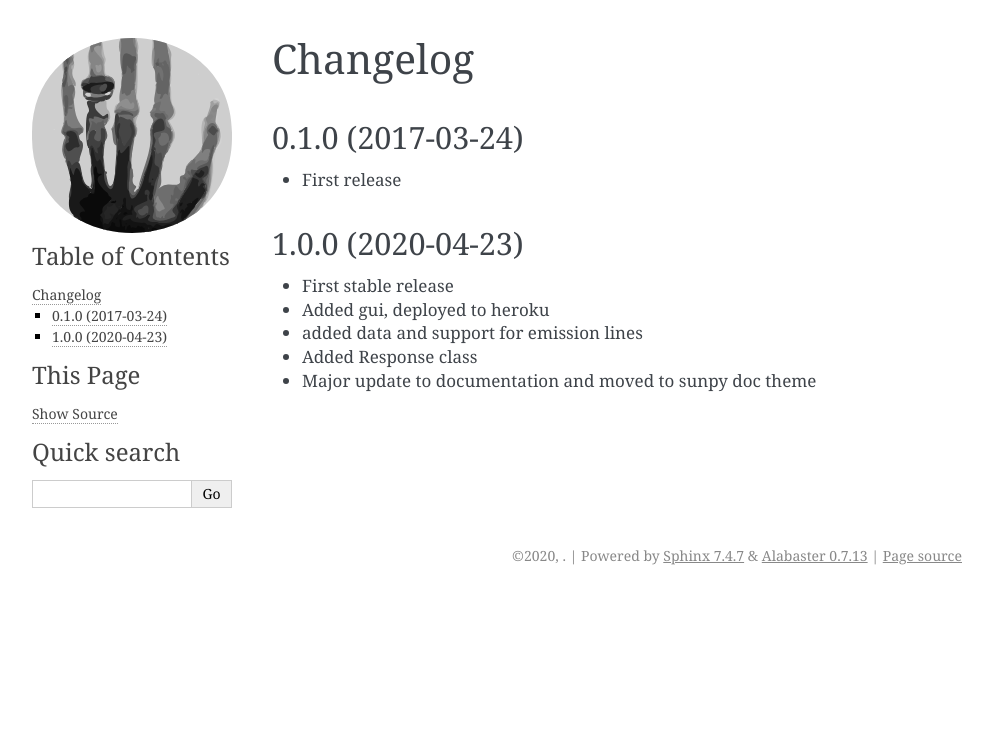
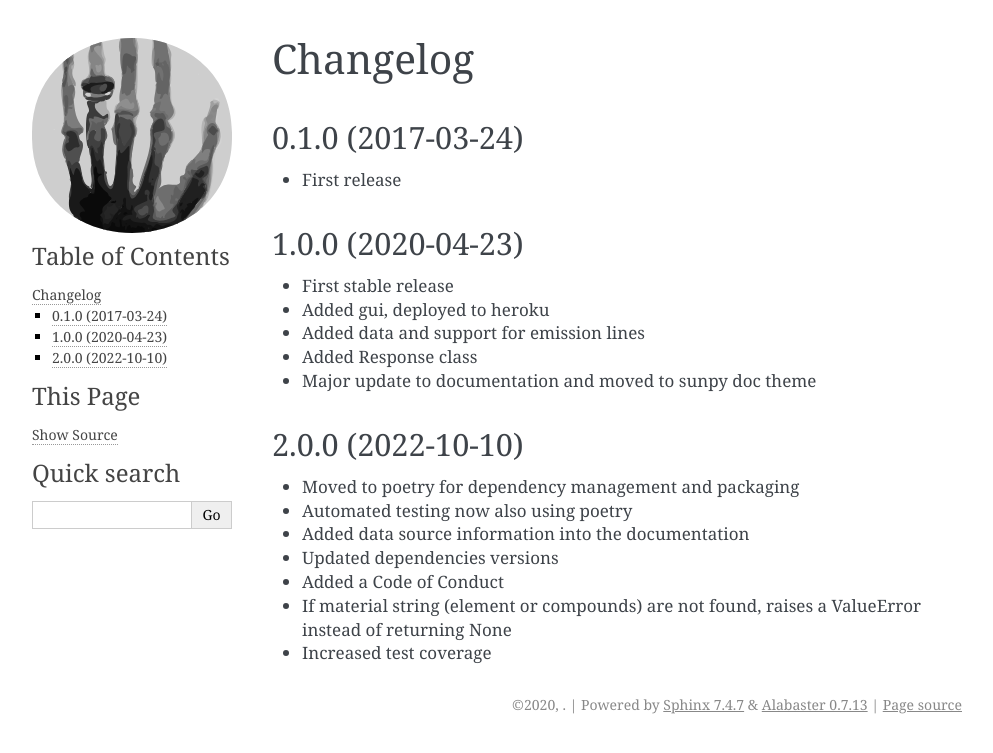
Before and after one commit to ehsteve/roentgen, a Sphinx documentation site: the page built from docs/changelog.rst, in a window 1280 px wide. Shown: the top 753 px of the page, without its empty margins (148-1141 px from the left). Built offline with Sphinx 7.4.7, drawn with Linux system fonts in a browser that asks for light colours; the version number is read from the project's files by our own code.

Commit message:
added sources to docs

```diff
--- a/CHANGELOG.rst
+++ b/CHANGELOG.rst
@@ -9,6 +9,16 @@ Changelog
 ------------------
 * First stable release
 * Added gui, deployed to heroku
-* added data and support for emission lines
+* Added data and support for emission lines
 * Added Response class
 * Major update to documentation and moved to sunpy doc theme
+
+2.0.0 (2022-10-10)
+------------------
+* Moved to poetry for dependency management and packaging
+* Automated testing now also using poetry
+* Added data source information into the documentation
+* Updated dependencies versions
+* Added a Code of Conduct
+* If material string (element or compounds) are not found, raises a ValueError instead of returning None
+* Increased test coverage
--- a/docs/guide/cxro_compare.rst
+++ b/docs/guide/cxro_compare.rst
@@ -9,7 +9,7 @@ The primary difference between results from this package and those from CXRO are
 
 These data only extend up to 30 keV while the NIST-provided data extend to 20 MeV.
 For more information on data sources see the README in the data directory.
-The comparison here shows that the results generally agree with each other.
+The comparison here shows that the data agree with each other.
 
 
 .. plot::
--- a/docs/index.rst
+++ b/docs/index.rst
@@ -11,6 +11,7 @@ X-rays were originally referred to as Roentgen rays.
     :maxdepth: 1
 
     guide/index
+    sources
     reference/index
     examples/index
     contributing
--- /dev/null
+++ b/docs/sources.rst
@@ -0,0 +1 @@
+.. include:: ../roentgen/data/README.rst
```
